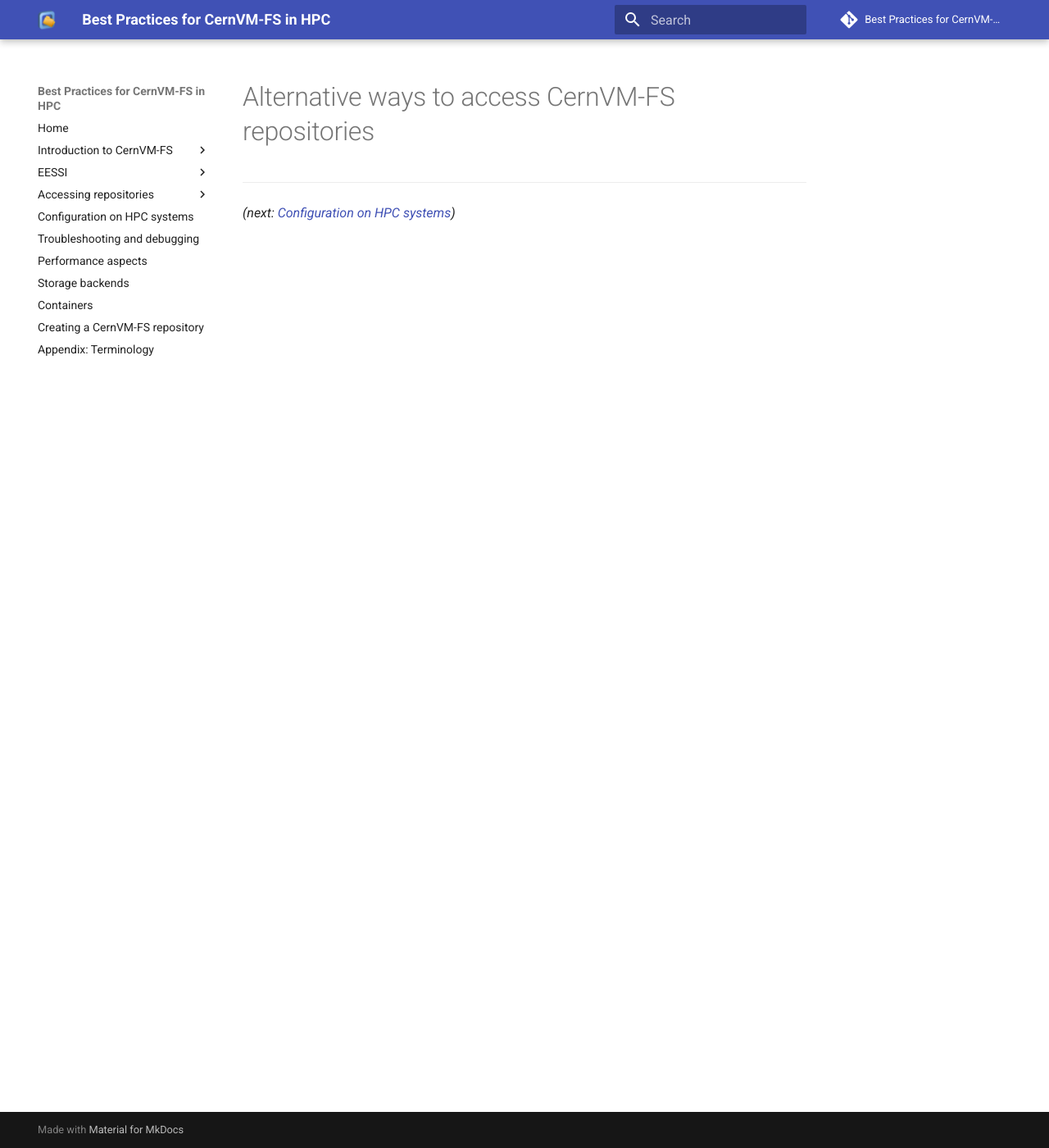
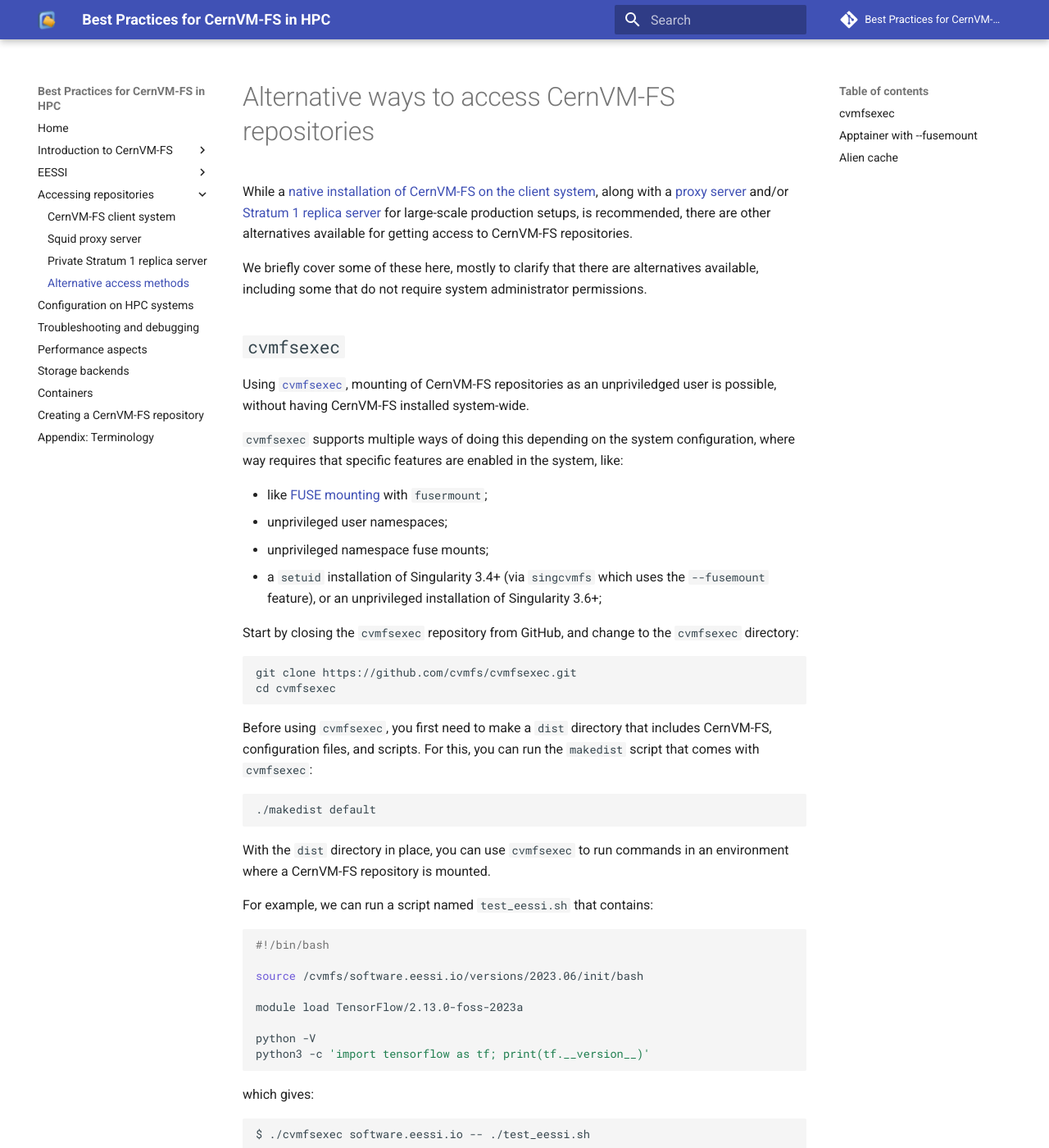
Before and after one commit to multixscale/cvmfs-tutorial-hpc-best-practices, an MkDocs documentation site: the page built from docs/access/alternatives.md, in a window 1280 px wide and 1400 px high. Shown: the whole window at 82% size. Built offline with MkDocs 1.6.1 and Material for MkDocs 9.7.7, drawn with Linux system fonts in a browser that asks for light colours; comment, search, counter and statistics services are not loaded; some of the changed text lies outside the part shown.

Commit message:
include section on cvmfsexec

````diff
--- a/docs/access/alternatives.md
+++ b/docs/access/alternatives.md
@@ -1,5 +1,88 @@
 # Alternative ways to access CernVM-FS repositories
 
+While a [native installation of CernVM-FS on the client system](client.md),
+along with a [proxy server](proxy.md) and/or [Stratum 1 replica server](stratum1.md) for large-scale production setups,
+is recommended, there are other alternatives available for getting access to CernVM-FS repositories.
+
+We briefly cover some of these here, mostly to clarify that there are alternatives available,
+including some that do not require system administrator permissions.
+
+## `cvmfsexec`
+
+Using [`cvmfsexec`](https://github.com/cvmfs/cvmfsexec), mounting of CernVM-FS repositories as
+an unpriviledged user is possible, without having CernVM-FS installed system-wide.
+
+`cvmfsexec` supports multiple ways of doing this depending on the system configuration,
+where way requires that specific features are enabled in the system, like:
+
+* like [FUSE mounting](https://www.kernel.org/doc/html/latest/filesystems/fuse.html) with `fusermount`;
+* unprivileged user namespaces;
+* unprivileged namespace fuse mounts;
+* a `setuid` installation of Singularity 3.4+ (via `singcvmfs` which uses the `--fusemount` feature),
+  or an unprivileged installation of Singularity 3.6+;
+
+Start by closing the `cvmfsexec` repository from GitHub, and change to the `cvmfsexec` directory:
+
+```
+git clone https://github.com/cvmfs/cvmfsexec.git
+cd cvmfsexec
+```
+
+Before using `cvmfsexec`, you first need to make a `dist` directory that includes CernVM-FS, configuration files,
+and scripts. For this, you can run the `makedist` script that comes with `cvmfsexec`:
+
+```
+./makedist default
+```
+
+With the `dist` directory in place, you can use `cvmfsexec` to run commands in an environment
+where a CernVM-FS repository is mounted.
+
+For example, we can run a script named `test_eessi.sh` that contains:
+
+```shell
+#!/bin/bash
+
+source /cvmfs/software.eessi.io/versions/2023.06/init/bash
+
+module load TensorFlow/2.13.0-foss-2023a
+
+python -V
+python3 -c 'import tensorflow as tf; print(tf.__version__)'
+```
+
+which gives:
+```
+$ ./cvmfsexec software.eessi.io -- ./test_eessi.sh
+
+CernVM-FS: loading Fuse module... done
+CernVM-FS: mounted cvmfs on /home/rocky/cvmfsexec/dist/cvmfs/cvmfs-config.cern.ch
+CernVM-FS: loading Fuse module... done
+CernVM-FS: mounted cvmfs on /home/rocky/cvmfsexec/dist/cvmfs/software.eessi.io
+
+Found EESSI repo @ /cvmfs/software.eessi.io/versions/2023.06!
+archdetect says x86_64/amd/zen2
+Using x86_64/amd/zen2 as software subdirectory.
+Using /cvmfs/software.eessi.io/versions/2023.06/software/linux/x86_64/amd/zen2/modules/all as the directory to be added to MODULEPATH.
+Found Lmod configuration file at /cvmfs/software.eessi.io/versions/2023.06/software/linux/x86_64/amd/zen2/.lmod/lmodrc.lua
+Initializing Lmod...
+Prepending /cvmfs/software.eessi.io/versions/2023.06/software/linux/x86_64/amd/zen2/modules/all to $MODULEPATH...
+Environment set up to use EESSI (2023.06), have fun!
+
+Python 3.11.3
+2.13.0
+```
+
+By default, the CernVM-FS client cache directory will be located in `dist/var/lib/cvmfs`.
+
+For more information on `cvmfsexec`, see <https://github.com/cvmfs/cvmfsexec>.
+
+
+## Apptainer with `--fusemount`
+
+## Alien cache
+
+[see](../configuration_hpc.md#alien-cache)
 
 ---
 
--- a/mkdocs.yml
+++ b/mkdocs.yml
@@ -26,6 +26,7 @@
     - "CernVM-FS client system": access/client.md
     - "Squid proxy server": access/proxy.md
     - "Private Stratum 1 replica server": access/stratum1.md
+    - "Alternative access methods": access/alternatives.md
   - Configuration on HPC systems: configuration_hpc.md
   - Troubleshooting and debugging: troubleshooting.md
   - Performance aspects: performance.md
````
Also changed, not shown: docs/access/client.md (+1 -1 lines), docs/access/proxy.md (+3 -0 lines), docs/access/stratum1.md (+5 -4 lines).
